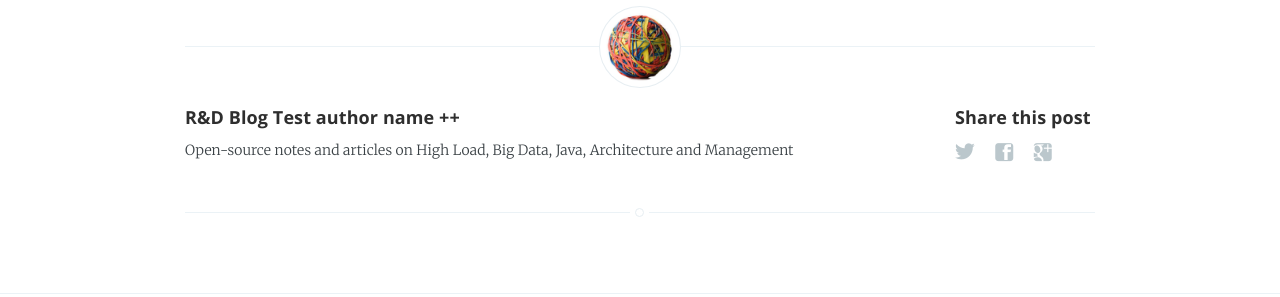
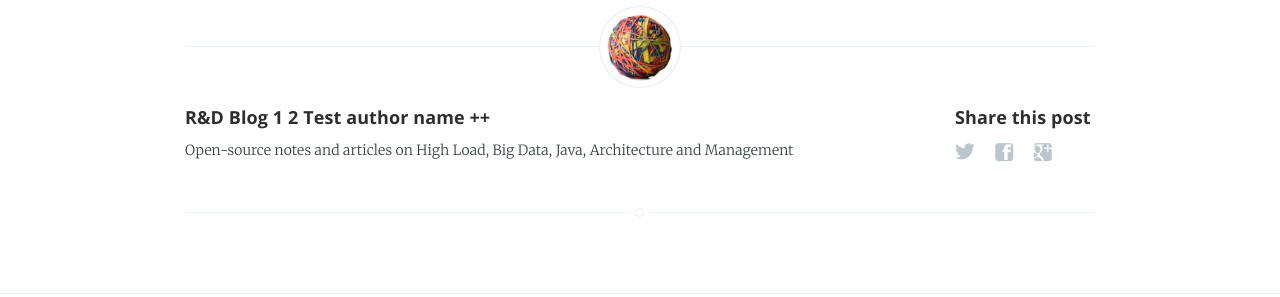
Before and after one commit to rndblog/rndblog.github.io, a Jekyll site: the page built from _posts/2015-03-29-welcome.markdown, in a window 1280 px wide. Shown: the part 997-1294 px from the top of the page. Built offline with Jekyll 4.4.1, drawn with Linux system fonts in a browser that asks for light colours; Markdown is read by kramdown in place of the engine named in the settings; comment, search, counter and statistics services are not loaded; grey boxes are pictures that could not be loaded.

Commit message:
Initial setup

```diff
--- a/_layouts/post.html
+++ b/_layouts/post.html
@@ -102,7 +102,7 @@ post_class: post-template
                 </figure>
                 <section class="author">
                     <!-- Site Author Name -->
-                    <h4> {{ site.author }} {{ post.author_name }} {{ page.author_name }} ++ </h4>
+                    <h4> {{ site.author }} 1 {{ post.author_name }} 2 {{ page.author_name }} ++ </h4>
                     {% if site.bio %}
                     <!-- Site Author Bio -->
                     <p>
```
